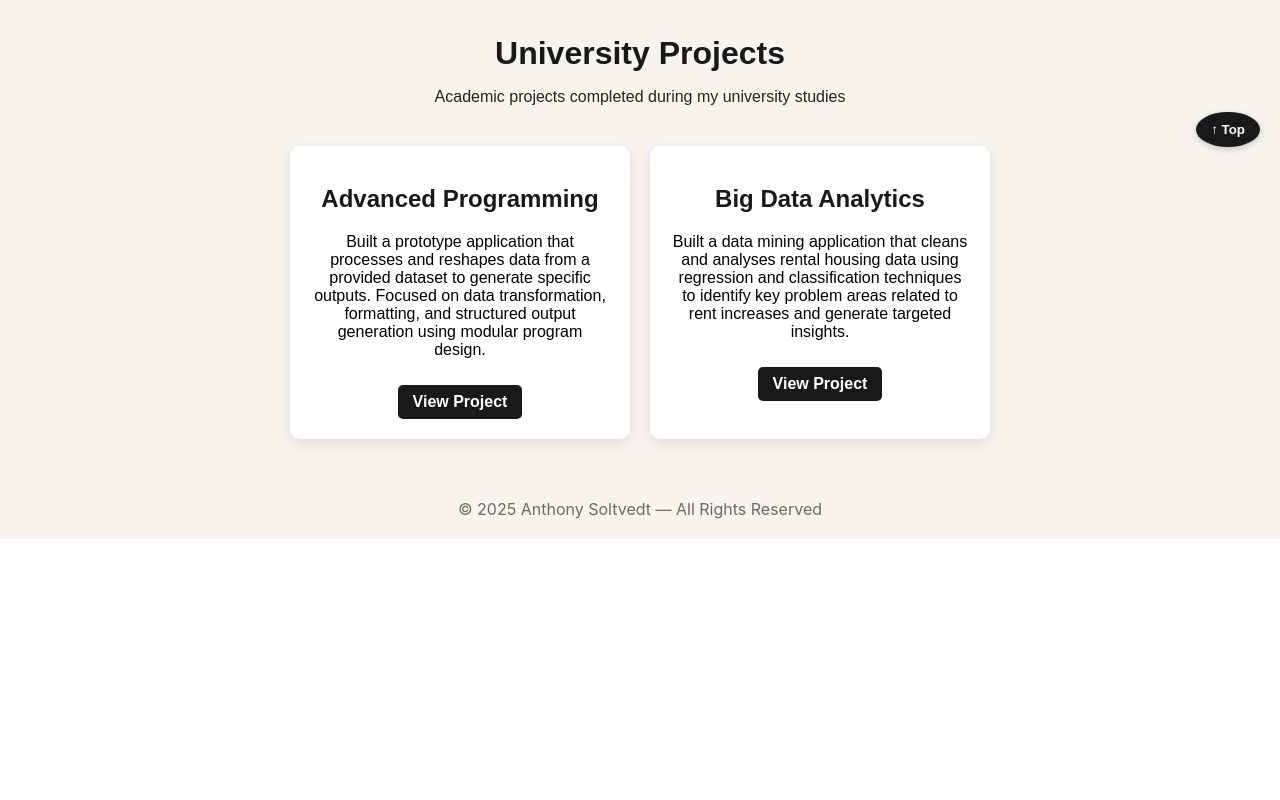
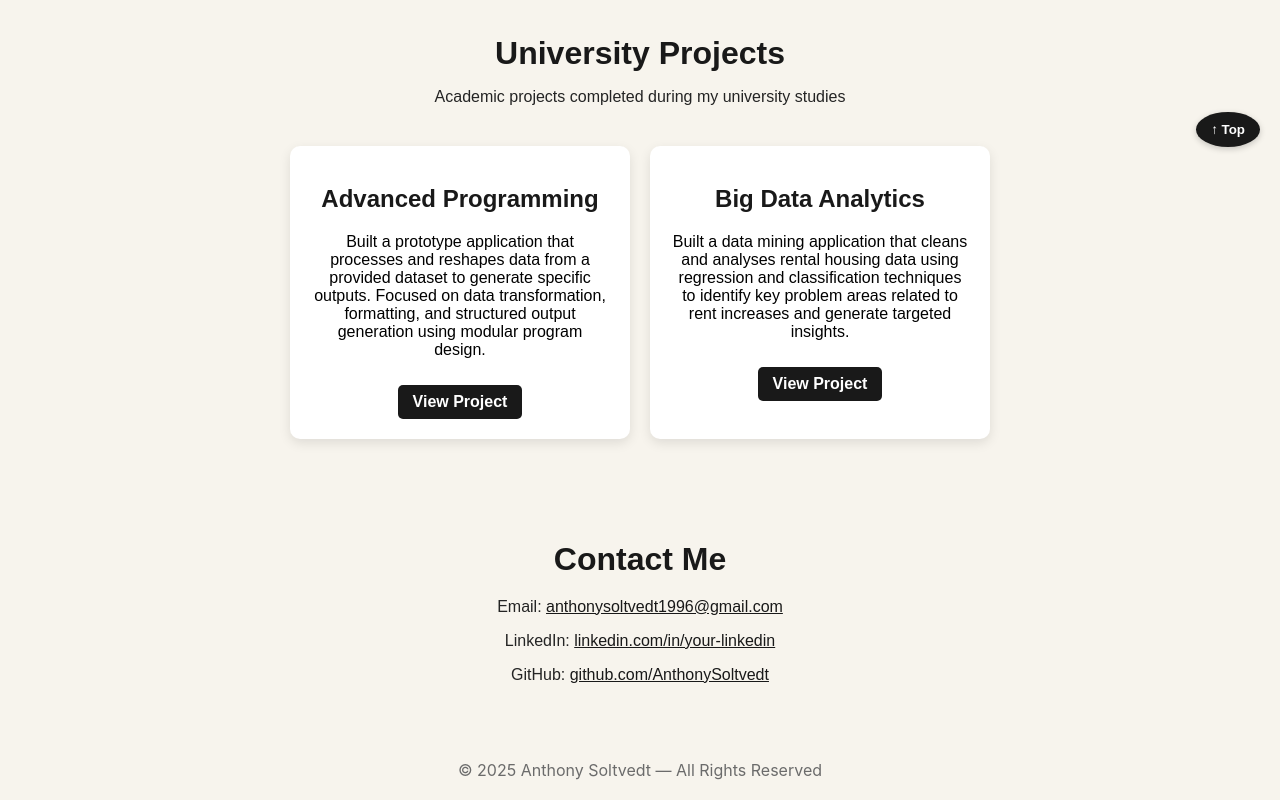
Before and after one commit to AnthonySoltvedt/my-app-, a React (Create React App) app: page / in a window 1280 px wide. Shown: the part 633-1433 px from the top of the page. Before the commit the page ends 1172 px from the top, so only its background shows below. Built offline with nearby package versions, Linux system fonts and the light colour scheme.

Commit message:
Add contact information section

```diff
--- a/src/App.js
+++ b/src/App.js
@@ -246,6 +246,29 @@ function App() {
                     ))}
                 </div>
             </div>
+            {/* CONTACT SECTION */}
+            <div
+                id="contacts"
+                style={{
+                    fontFamily: "Arial, sans-serif",
+                    padding: "40px",
+                    background: colors.mainBg,
+                    textAlign: "center",
+                }}
+            >
+                <h1 style={{ color: colors.accent, marginBottom: "20px" }}>
+                    Contact Me
+                </h1>
+                <p style={{ color: colors.text, marginBottom: "10px" }}>
+                    Email: <a href="anthonysoltvedt1996@gmail.com" style={{ color: colors.accent }}>anthonysoltvedt1996@gmail.com</a>
+                </p>
+                <p style={{ color: colors.text, marginBottom: "10px" }}>
+                    LinkedIn: <a href="https://www.linkedin.com/in/your-linkedin" target="_blank" rel="noopener noreferrer" style={{ color: colors.accent }}>linkedin.com/in/your-linkedin</a>
+                </p>
+                <p style={{ color: colors.text }}>
+                    GitHub: <a href="https://github.com/AnthonySoltvedt" target="_blank" rel="noopener noreferrer" style={{ color: colors.accent }}>github.com/AnthonySoltvedt</a>
+                </p>
+            </div>
 
             {/* FOOTER / CONTACT */}
             <footer
```
